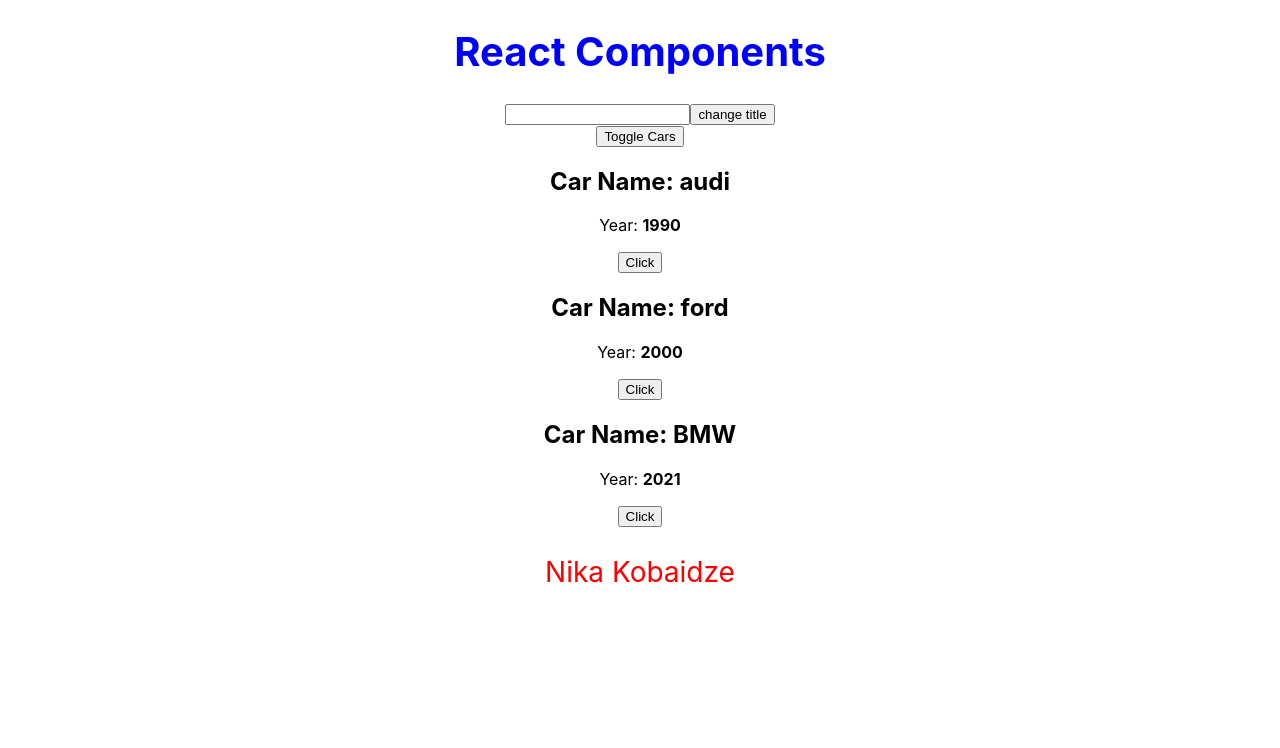
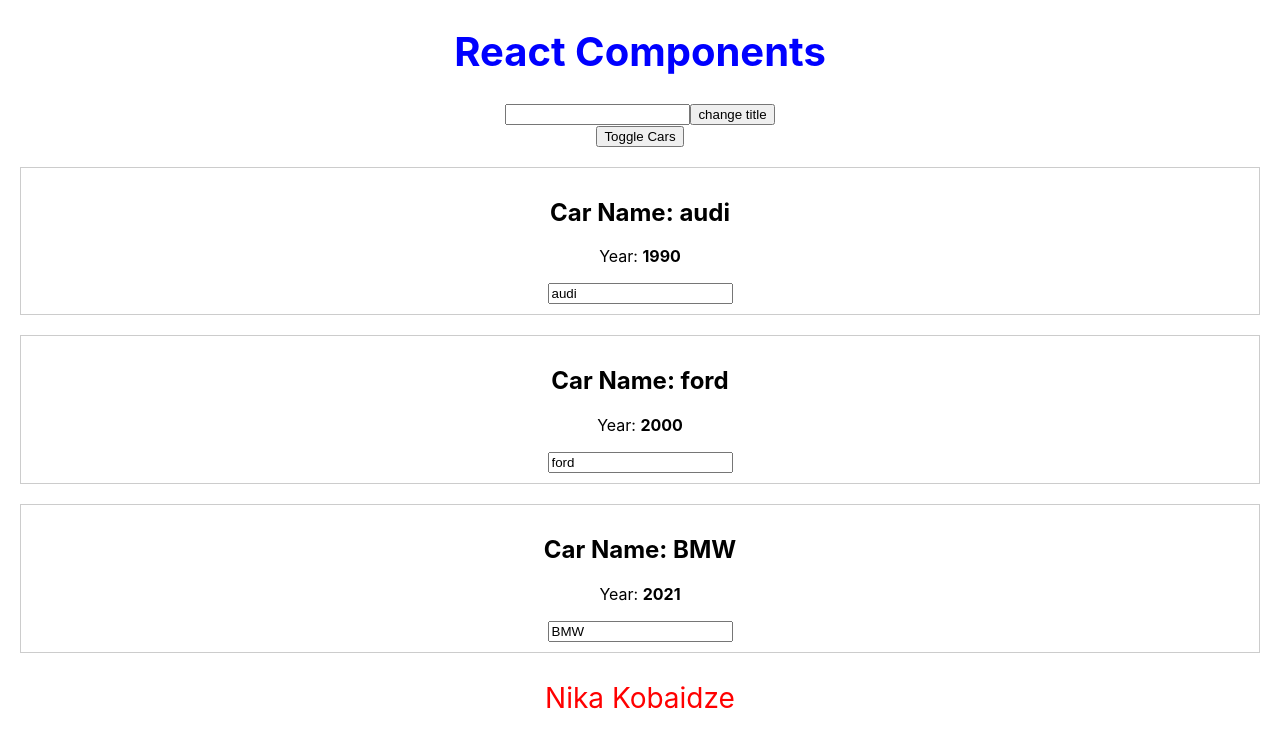
Before and after one commit to arborin/vm-react-app, a React (Create React App) app: page / in a window 1280 px wide. Shown: the top 748 px of the page. Built offline with nearby package versions, Linux system fonts and the light colour scheme.

Commit message:
[ADD] dynamic lists

```diff
--- a/src/App.css
+++ b/src/App.css
@@ -32,6 +32,7 @@
   from {
     transform: rotate(0deg);
   }
+
   to {
     transform: rotate(360deg);
   }
--- a/src/App.js
+++ b/src/App.js
@@ -59,6 +59,21 @@ class App extends Component {
       });
   }
 
+
+  onChangeName = (name, index) => {
+    console.log(name, ' ', index);
+
+    const car = this.state.cars[index];
+    car.name = name;
+
+    const cars = [...this.state.cars];
+    cars[index] = car;
+    this.setState({
+      cars: cars
+    });
+
+  }
+
   render() {
 
     const title = {'fontSize': '40px', 'color': 'blue' };
@@ -68,11 +83,11 @@ class App extends Component {
     let cars = null;
 
     if(this.state.showCars){
-      cars = this.state.cars.map((car)=>{
+      cars = this.state.cars.map((car, index)=>{
                 return (
-                        <Car key={car.name} name={car.name}
+                        <Car key={index} name={car.name}
                         year={car.year}
-                        onChangeTitle={this.changeTitle.bind(this, car.name)}/>
+                        onChangeName={(event) => this.onChangeName(event.target.value, index)}/>
                 )
               });
     }else{
--- a/src/Car/Car.js
+++ b/src/Car/Car.js
@@ -21,10 +21,11 @@
 const Car = (props) => {
     // console.log(111);
     return (
-    <div>
+    <div style={{ border: "1px solid #ccc", padding: '10px', margin: '20px'}}>
         <h2>Car Name: {props.name}</h2>
         <p key={1}>Year: <strong>{props.year}</strong></p>
-        <button onClick={props.onChangeTitle}>Click</button>
+        <input type='text' onChange={props.onChangeName} value={props.name}/>
+        {/* <button onClick={props.onChangeTitle}>Click</button> */}
     </div>)
 }
 
```
